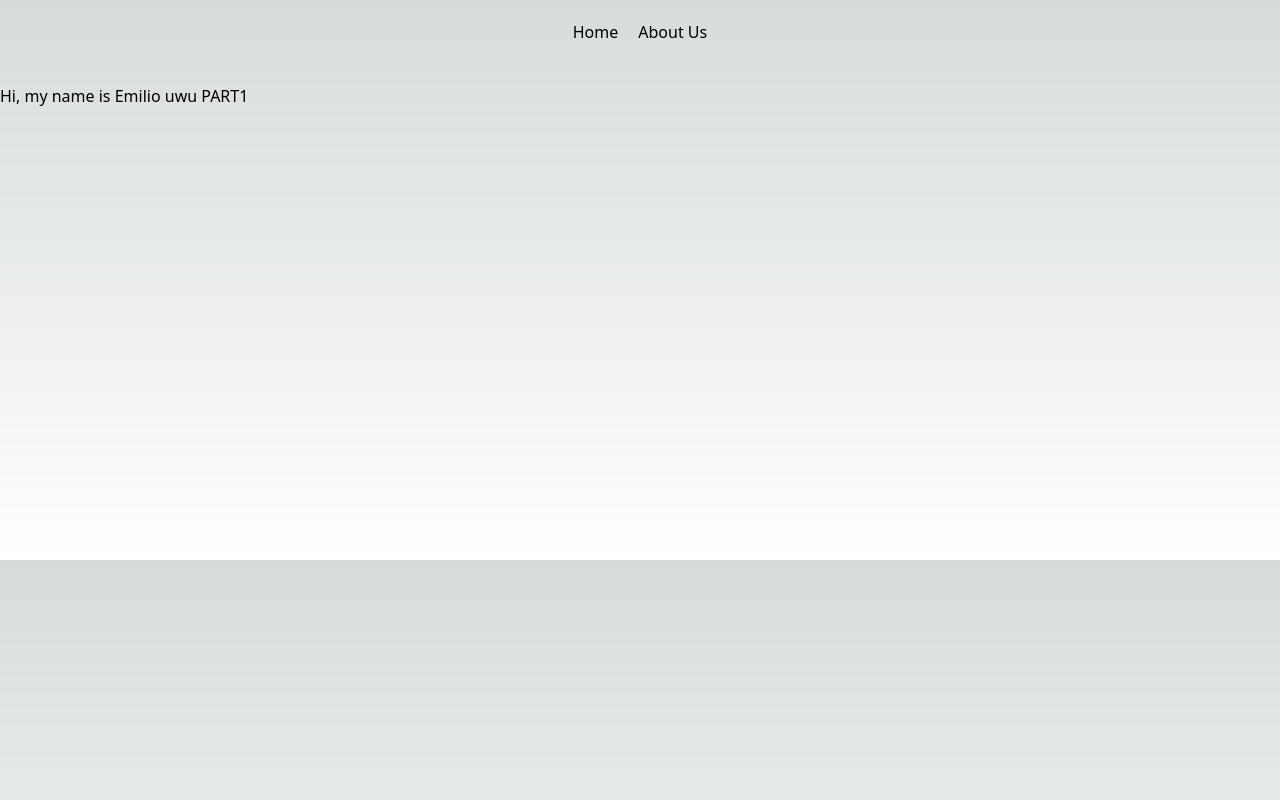
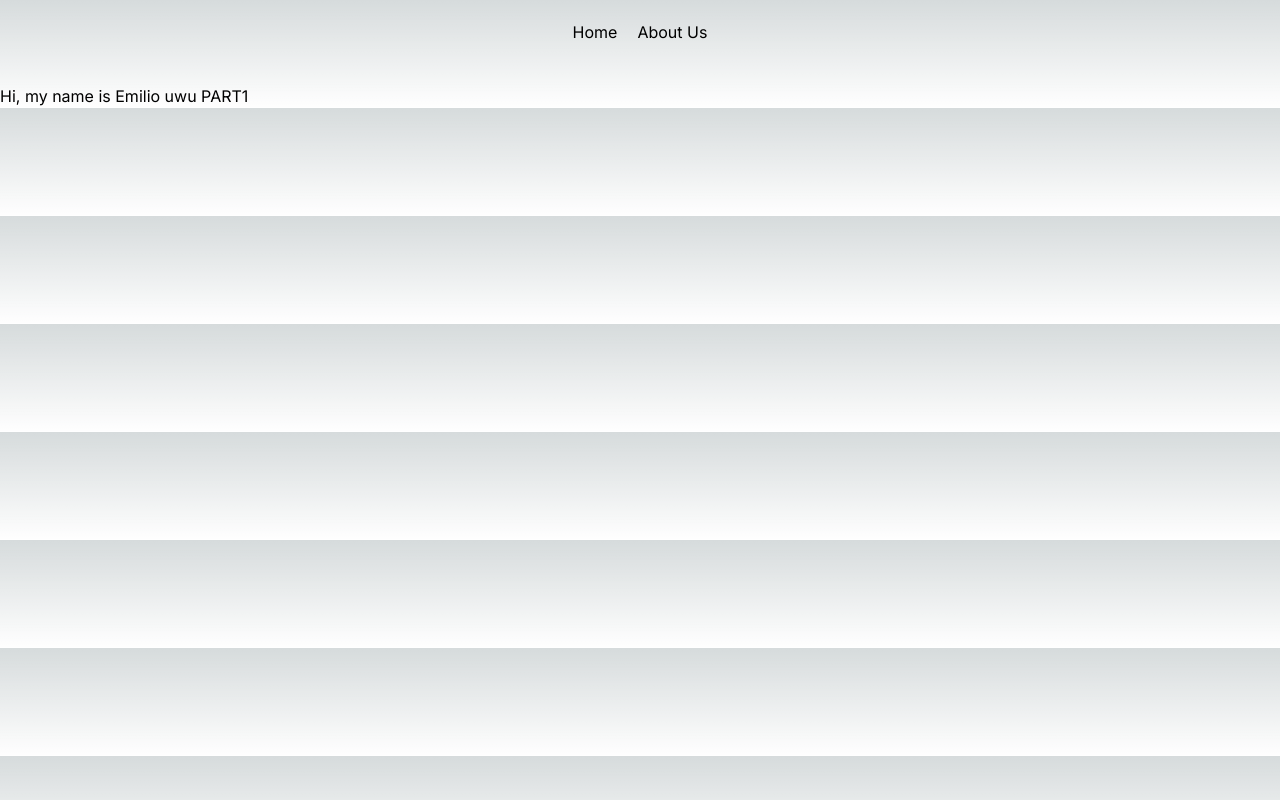
Before and after one commit to Cyrc3/firstapp, a Next.js app: page / in a window 1280 px wide. Built offline with nearby package versions, Linux system fonts and the light colour scheme.

Commit message:
LastUpdate3

```diff
--- a/app/page.tsx
+++ b/app/page.tsx
@@ -1,5 +1,5 @@
 import Image from "next/image";
-import 'tailwindcss/tailwind.css';
+//import 'tailwindcss/tailwind.css';
 
 import styles from "@/styles/index.module.css"; // Cambio de 'Style' a 'styles'
 
@@ -12,12 +12,13 @@ export default function Home() {
           <a href="#">About Us</a>
         </nav>
       </div>
-      <body className={styles.body}>
+      <section className={styles.section}> {/* Cambio de <body> a <section> */}
         <h2>Hi, my name is Emilio uwu PART1</h2>
-      </body>
+      </section> {/* Cierre de la etiqueta <section> */}
     </main>
   );
 }
+
 function MyComponent() {
   return (
     <div className="bg-blue-500 text-white p-4">
```
